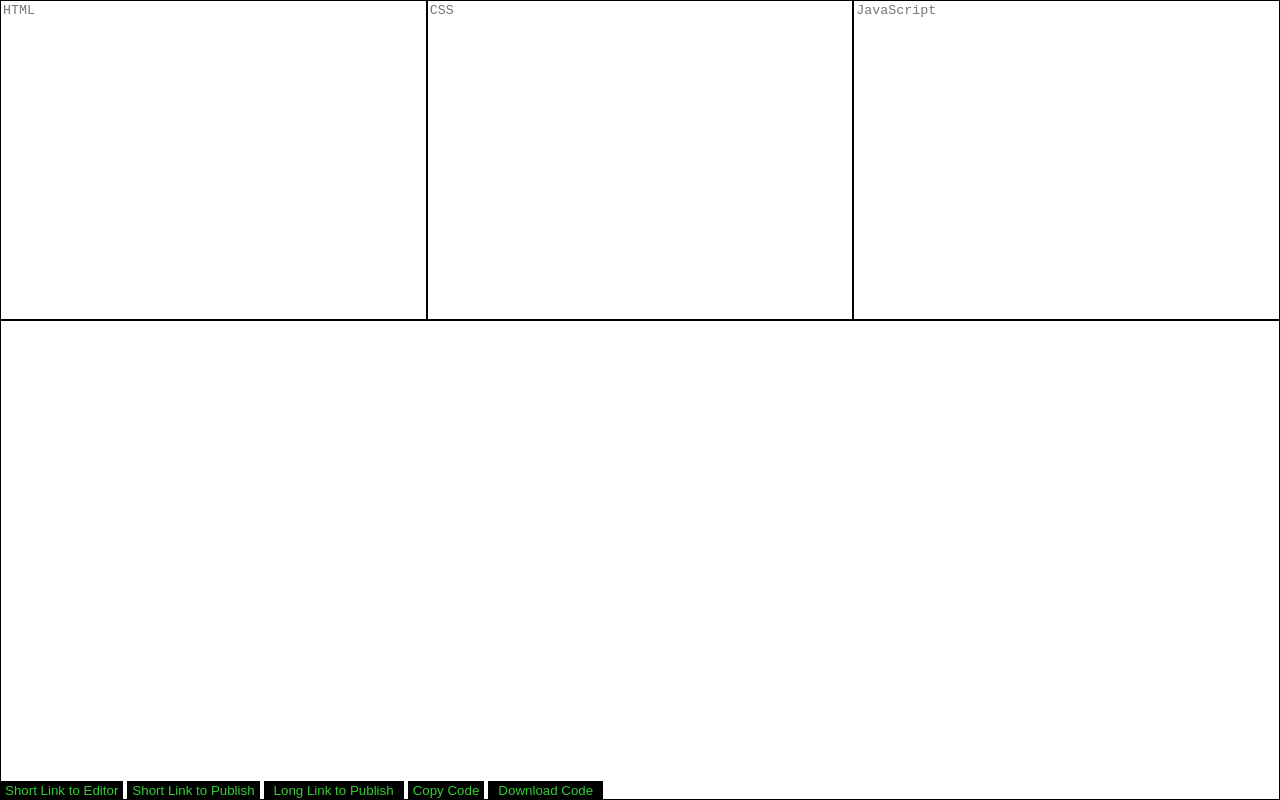
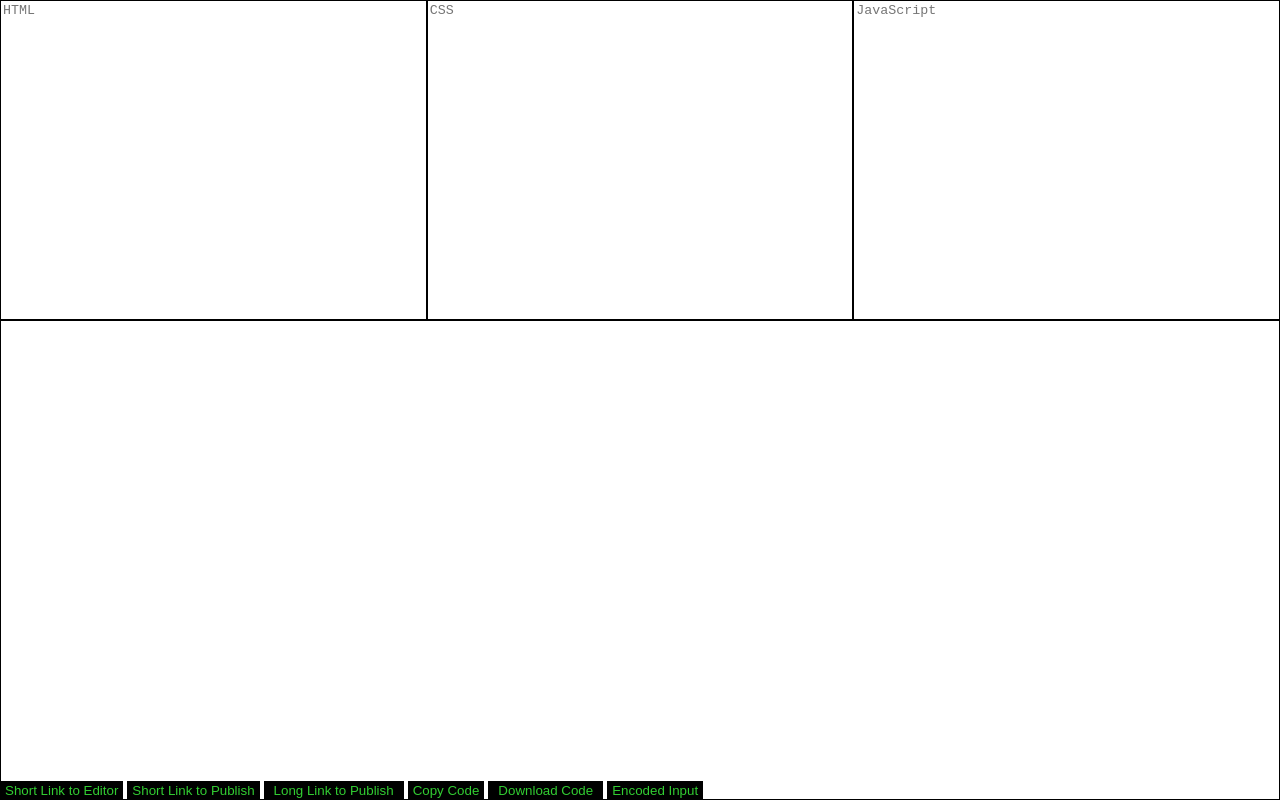
Before and after one commit to jstrieb/urlpages, a plain HTML site: page editor/index.html in a window 1280 px wide. Drawn offline with Linux system fonts and the light colour scheme.

Commit message:
Added showPasteEncodedPrompt function and button. And some minor comment cleaning.

```diff
--- a/editor/editor.js
+++ b/editor/editor.js
@@ -44,6 +44,7 @@ function getHTML(data) {
 /* Return a link to view the page */
 function getViewLink(pageData) {
     // CHANGE: Points to own GitHub page
+    //return `http://jstrieb.github.io/urlpages/#${window.btoa(pageData)}`;
     return `https://benja-johnny.github.io/urlpages/#${window.btoa(pageData)}`;
 }
 
@@ -70,6 +71,13 @@ function setCodeUrl() {
 /* Show a prompt with the HTML page data so the user can copy the code */
 function showCopyCodePrompt() {
     window.prompt("Copy to clipboard: ", getHTML(getTextareaData()));
+}
+
+/* Show a prompt for pasting encoded URL data */
+function showPasteEncodedPrompt() {
+    var data = window.prompt("Paste encoded data: ", window.location.hash);
+    if(data) window.location.hash = data; // If OK was clicked, set URL
+    location.reload(false); // Reload page from cache
 }
 
 
--- a/editor/index.html
+++ b/editor/index.html
@@ -29,12 +29,14 @@
     <!-- Set TinyUrl "url" field to encoded, shortened URL from "textboxes" data -->
     <button onclick="setViewUrl()">Short Link to Publish</button>
   </form>
-  <!-- Go to URL page (on GitHub) when pressing button -->
+  <!-- Go to URL page (on GitHub) -->
   <button><a id="getLinkLink" href="" target="_blank">Long Link to Publish</a></button>
-  <!-- Show prompt with HTML data (as string) when pressing button -->
+  <!-- Show prompt with HTML -->
   <button onclick="showCopyCodePrompt()">Copy Code</button>
-  <!-- Download .html when pressing button -->
+  <!-- Download .html -->
   <button><a id="downloadLink" href="" target="_blank" download="export.html">Download Code</a></button>
+  <!-- Show prompt for encoded page data input -->
+  <button onclick="showPasteEncodedPrompt()">Encoded Input</button>
 </div>
 
 <!-- Generated page -->
```
